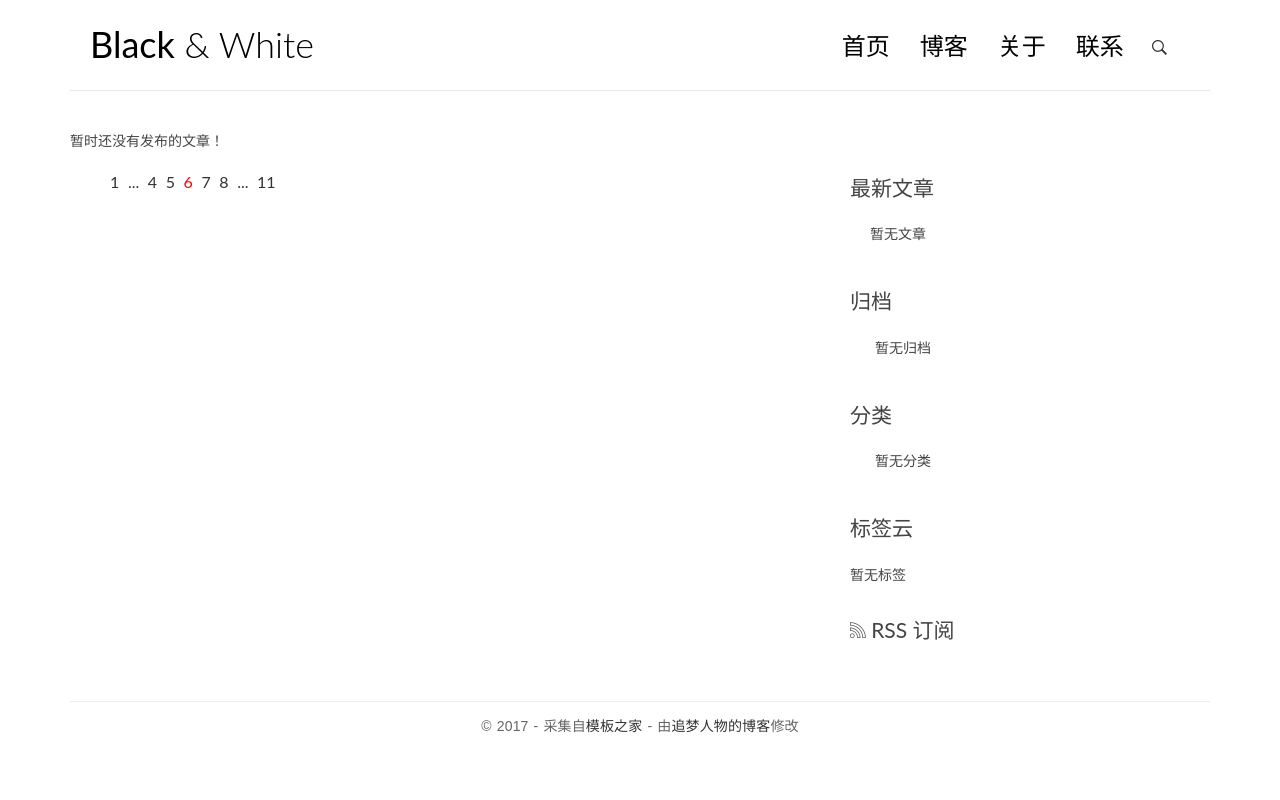
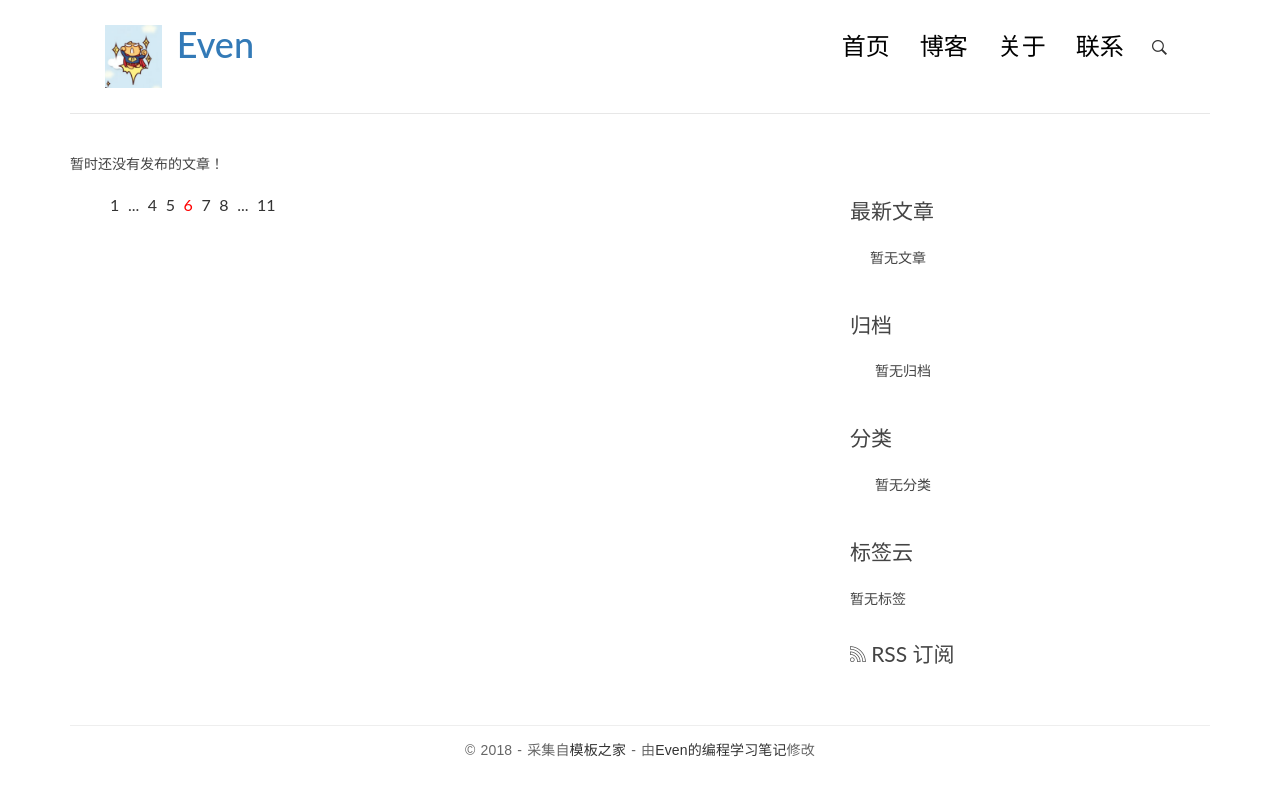
Before and after one commit to EevnHB/EvenBlog, a Django app: page / in a window 1280 px wide. Run offline with Django 3.2, Linux system fonts and the light colour scheme; data that the repository does not hold is empty; parts of the project's set-up code (start-up, migrations or seed data) failed here and were passed over; some libraries are stand-ins or nearby versions.

Commit message:
change the base html

```diff
--- a/templates/base.html
+++ b/templates/base.html
@@ -3,7 +3,7 @@
 <!DOCTYPE html>
 <html>
 <head>
-    <title>Black &amp; White</title>
+    <title>Even 编程学习笔记</title>
 
     <!-- meta -->
     <meta charset="UTF-8">
@@ -28,10 +28,13 @@
 <div class="container">
     <header id="site-header">
         <div class="row">
+
             <div class="col-md-4 col-sm-5 col-xs-8">
-                <div class="logo">
-                    <h1><a href="{% url 'blog:index' %}"><b>Black</b> &amp; White</a></h1>
-                </div>
+                    <a href="{% url 'blog:index' %}" class="text-primary">
+                        <img src="{% static 'images/log.jpg' %}" class="img-rounded col-md-3 col-sm-3 col-xs-3 visible-md-*">
+                        <h1>Even</h1>
+                    </a>
+
             </div><!-- col-md-4 -->
             <div class="col-md-8 col-sm-7 col-xs-4">
                 <nav class="main-nav" role="navigation">
@@ -63,8 +66,7 @@
         </div>
     </header>
 </div>
-<div class="copyrights">Collect from <a href="http://www.cssmoban.com/">网页模板</a></div>
-<div class="copyrights">Modified by <a href="http://zmrenwu.com/">追梦人物的博客</a></div>
+<div class="copyrights">@ <a href="{% url 'blog:index' %}">Even的编程学习笔记</a></div>
 
 <div class="content-body">
     <div class="container">
@@ -142,9 +144,9 @@
     <div class="container">
         <div class="row">
             <div class="col-md-12">
-                <p class="copyright">&copy 2017 - 采集自<a href="http://www.cssmoban.com/"
+                <p class="copyright">&copy 2018 - 采集自<a href="http://www.cssmoban.com/"
                                                         target="_blank" title="模板之家">模板之家</a>
-                    - 由<a href="http://zmrenwu.com/" title="网页模板" target="_blank">追梦人物的博客</a>修改
+                    - 由<a href="{% url 'blog:index' %}" title="网页模板" target="_blank">Even的编程学习笔记</a>修改
                 </p>
             </div>
         </div>
```
Also changed, not shown: blog/static/images/log.jpg (added), 2 other files.
